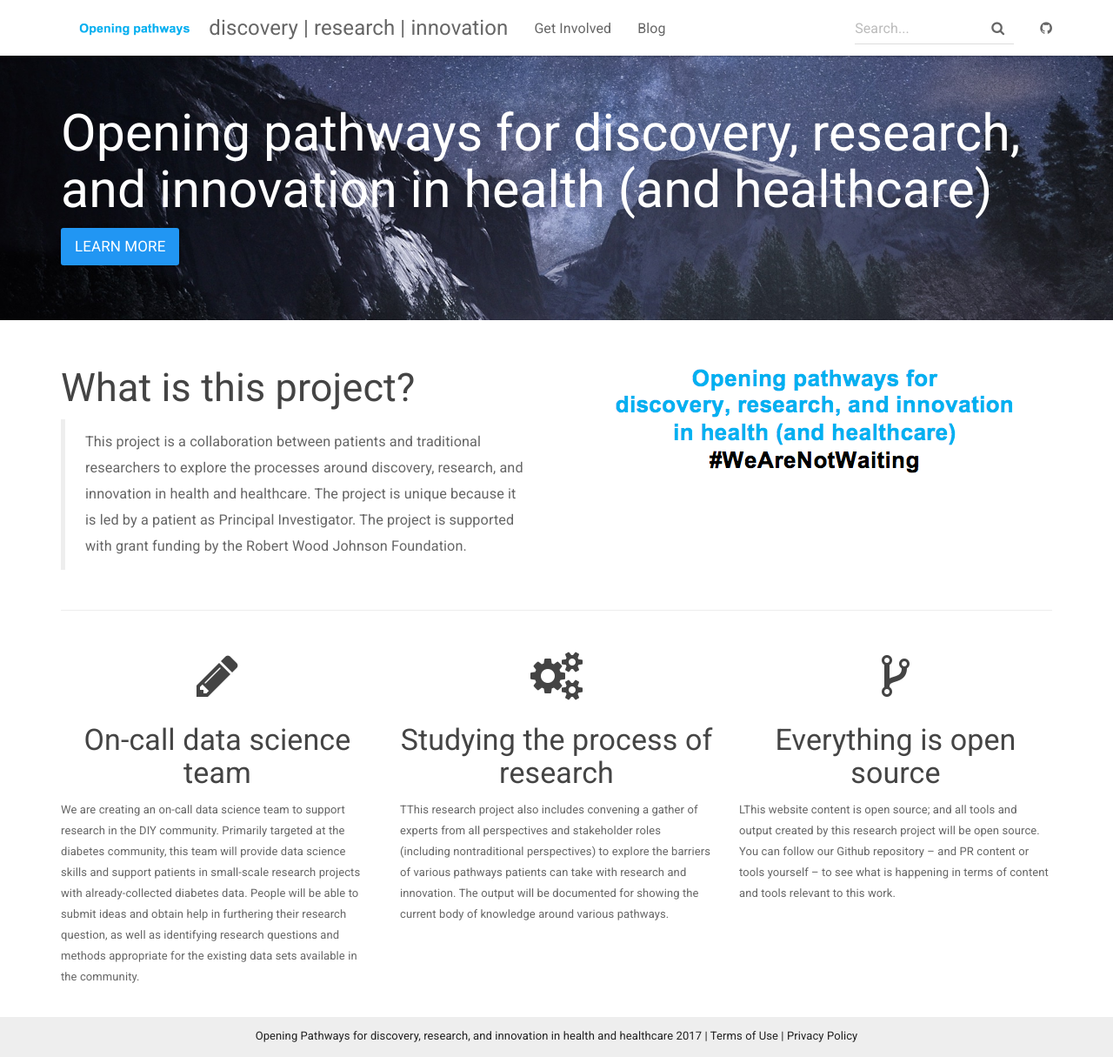
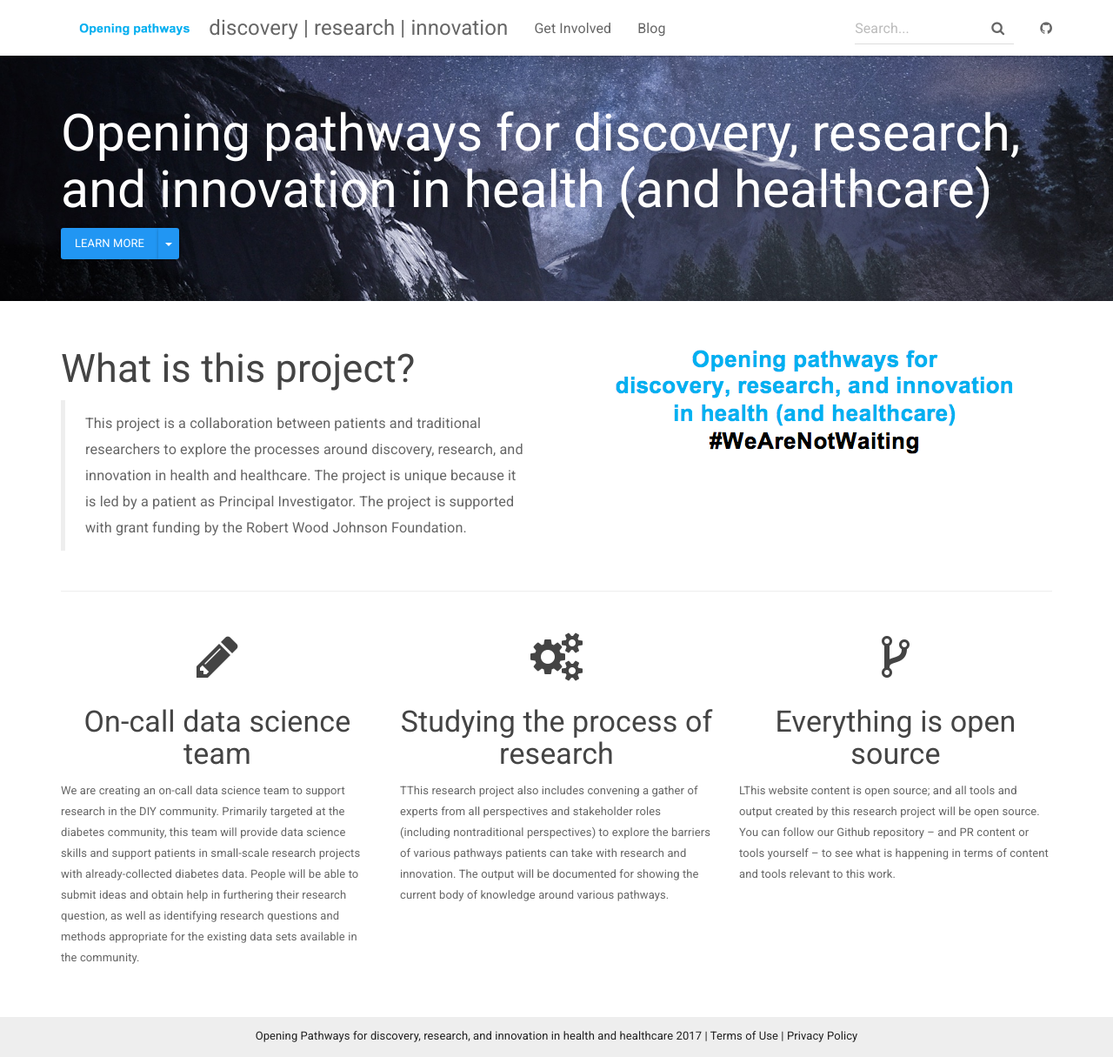
Before and after one commit to danamlewis/Testrepo2, a Jekyll site: the page built from index.html, in a window 1280 px wide and 1215 px high. Shown: the whole window at 87% size. Built offline with Jekyll 4.4.1, drawn with Linux system fonts in a browser that asks for light colours; nearby versions of some CDN libraries.

Commit message:
Update home page button

```diff
--- a/index.html
+++ b/index.html
@@ -6,7 +6,17 @@
     <div class="container">
         <h1>Opening pathways for discovery, research, and innovation in health (and healthcare)</h1>
        <!-- <p> Subhead here.</p> -->
-        <p><a class="btn btn-primary btn-lg" href="{{ "/docs/home/" | prepend: site.baseurl }}" role="button">Learn more</a></p>
+       <!-- <p><a class="btn btn-primary btn-lg" href="{{ "/docs/home/" | prepend: site.baseurl }}" role="button">Learn more</a></p> -->
+        <div class="btn-group">
+            <a href="#" class="btn btn-primary">Learn more</a>
+            <a href="#" class="btn btn-primary dropdown-toggle" data-toggle="dropdown"><span class="caret"></span></a>
+             <ul class="dropdown-menu">
+                  <li><a href="/docs/home/">Get involved</a></li>
+                  <li><a href="docs/meet-the-team/">Meet the research team</a></li>
+                  <li class="divider"></li>
+                 <li><a href="/allposts/">Read the project blog</a></li>
+             </ul>
+            </div>
     </div>
 </div>
 
```
